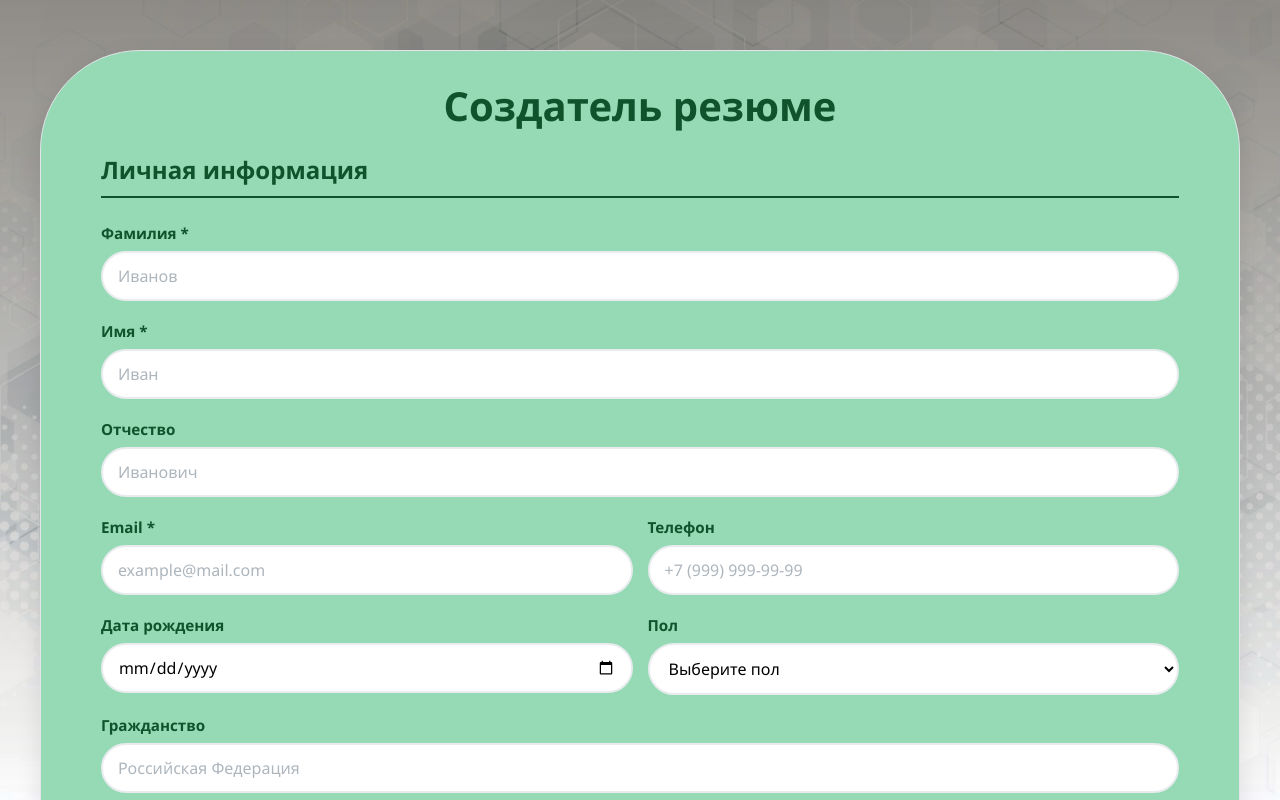
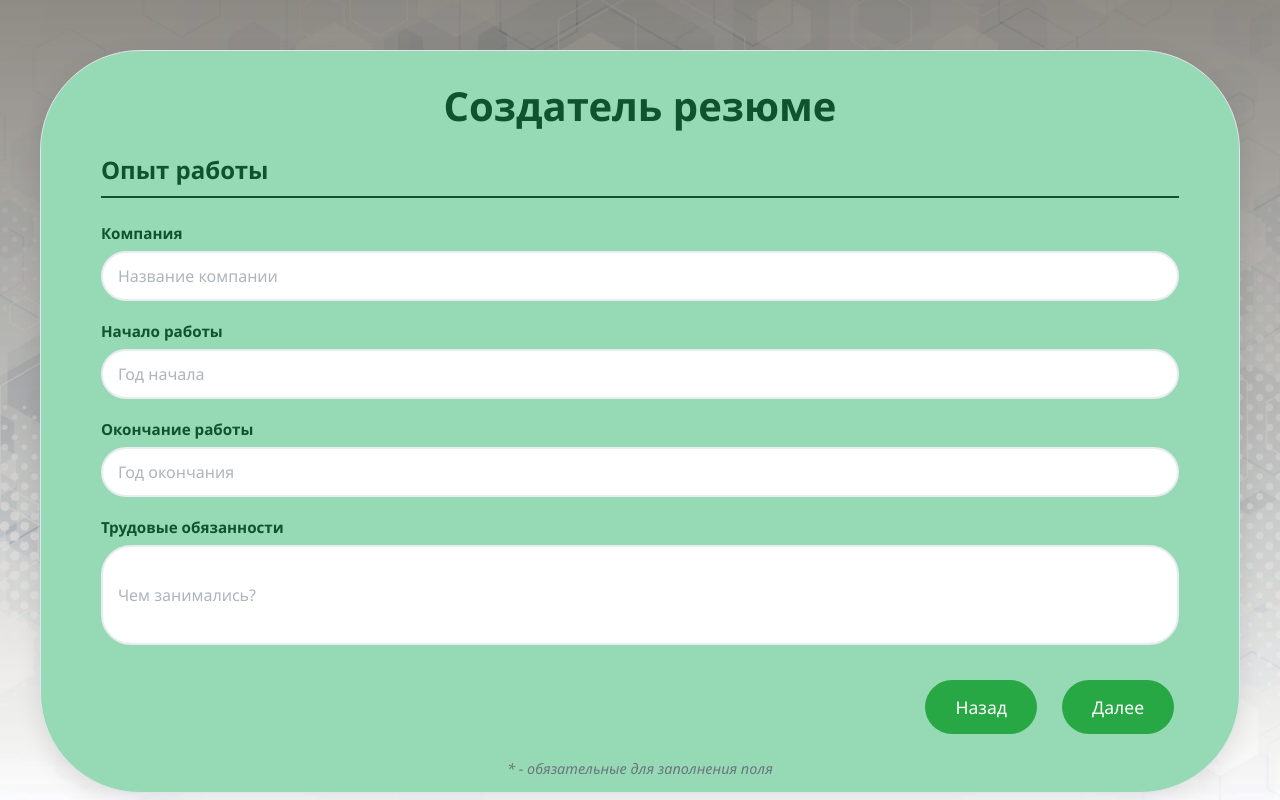
Before and after one commit to MatveyMahlyshev/resume-generator, a React (Create React App) app in the folder frontend/: page / in a window 1280 px wide. Shown: the top 800 px of the page. Built offline with nearby package versions, Linux system fonts and the light colour scheme.

Commit message:
Experience form

```diff
--- a/frontend/src/App.css
+++ b/frontend/src/App.css
@@ -86,6 +86,15 @@ header p {
 .form-group {
   margin-bottom: 20px;
 }
+
+.form-group-description {
+  margin-bottom: 20px;
+}
+
+.form-group-description input{
+  height: 100px;
+}
+
 
 .form-row {
   display: grid;
--- a/frontend/src/App.tsx
+++ b/frontend/src/App.tsx
@@ -1,33 +1,12 @@
 // src/App.tsx
 import React, { useState } from 'react';
 import './App.css';
-import { ResumeData, PersonalInfo, Education, Experience } from './types/resume';
+import { ResumeData, PersonalInfo, Education, Experience, initialResumeData } from './types/resume';
 import PersonalInfoForm from './components/PersonalInfoForm';
 import EducationInfoForm from './components/EducationInfoForm';
+import ExperienceInfoForm from './components/ExperienceInfoForm';
 // Начальное состояние резюме
-const initialResumeData: ResumeData = {
-  personalInfo: {
-    firstName: "",
-    lastName: "",
-    patronymic: "",
-    email: "",
-    phoneNumber: "",
-    socialNetworks: "",
-    dateOfBirth: "",
-    sex: "",
-    citizenship: ""
-  },
-  education: {
-    institution: "",
-    specialty: "",
-    degree: "",
-    yearOfBeginning: "",
-    yearOfEnding: "",
-  },
-  experience: [],
-  about: "",
-  skills: []
-};
+
 
 function App() {
   // Состояние резюме
@@ -61,7 +40,7 @@ function App() {
       <div className="container">
         <div className="form-section">
           <h1>Создатель резюме</h1>
-          {currentStep === 1 && (
+          {/* {currentStep === 1 && (
             <PersonalInfoForm
               data={resumeData.personalInfo}
               onUpdate={(data: PersonalInfo) => updateResumeData({ personalInfo: data })}
@@ -76,12 +55,12 @@ function App() {
               onNext={() => setCurrentStep(3)}
               onBack={() => setCurrentStep(1)}
             />
-          )}
+          )} */}
 
-          {currentStep === 3 && (
-            <ExperienceForm
+          {currentStep === 1 && (
+            <ExperienceInfoForm
               data={resumeData.experience}
-              onUpdate={(data: Experience[]) => updateResumeData({ experience: data })}
+              onUpdate={(data: Experience) => updateResumeData({ experience: data })}
               onNext={() => setCurrentStep(4)}
               onBack={() => setCurrentStep(2)}
             />
@@ -110,23 +89,6 @@ function App() {
     </div>
   );
 }
-
-
-const ExperienceForm: React.FC<{
-  data: Experience[];
-  onUpdate: (data: Experience[]) => void;
-  onNext: () => void;
-  onBack: () => void;
-}> = ({ onNext, onBack }) => (
-  <div>
-    <h2>Опыт работы</h2>
-    <p>Форма будет здесь...</p>
-    <div className="form-actions">
-      <button onClick={onBack}>← Назад</button>
-      <button onClick={onNext}>Далее → О себе</button>
-    </div>
-  </div>
-);
 
 const AboutForm: React.FC<{
   data: string;
--- a/frontend/src/components/EducationInfoForm.tsx
+++ b/frontend/src/components/EducationInfoForm.tsx
@@ -15,12 +15,6 @@ const EducationInfoForm: React.FC<PropsMid<Education>> = ({data, onUpdate, onNex
         e.preventDefault();
         onNext();
     };
-//   institution: string;
-//   specialty: string;
-//   degree: string;
-//   yearOfBegining: string;
-//   yearOfEnding: string
-
     return (
         <form onSubmit={handleSubmit} className="personal-info-form">
             <h2>Образование</h2>
--- a/frontend/src/components/ExperienceInfoForm.tsx
+++ b/frontend/src/components/ExperienceInfoForm.tsx
@@ -1,10 +1,77 @@
+import React from "react";
+import { Experience, PropsMid} from "../types/resume";
 
 
+const ExperienceInfoForm: React.FC<PropsMid<Experience>> = ({data, onUpdate, onNext, onBack}) => {
+    const handleChange = (field: keyof Experience, value: string) => {
+        onUpdate({
+            ...data,
+            [field]: value
+        })
+    };
 
+    const handleSubmit = (e: React.FormEvent) => {
+        e.preventDefault();
+        onNext();
+    };
+    return (
+        <form onSubmit={handleSubmit} className="personal-info-form">
+            <h2>Опыт работы</h2>
+            <div className="form-group">
+                <label htmlFor="company">Компания</label>
+                <input
+                id="company"
+                type="text"
+                value={data.company}
+                onChange={(e) => handleChange('company', e.target.value)}
+                placeholder="Название компании"
+                required
+                />
+            </div>
+            <div className="form-group">
+                <label htmlFor="startDate">Начало работы</label>
+                <input
+                id="startDate"
+                type="text"
+                value={data.startDate}
+                onChange={(e) => handleChange('startDate', e.target.value)}
+                placeholder="Год начала"
+                required
+                />
 
+            </div>
+            <div className="form-group">
+                <label htmlFor="endDate">Окончание работы</label>
+                <input
+                id="endDate"
+                type="text"
+                value={data.endDate}
+                onChange={(e) => handleChange('endDate', e.target.value)}
+                placeholder="Год окончания"
+                required
+                />
+            </div>
+            <div className="form-group-description">
+                <label htmlFor="description">Трудовые обязанности</label>
+                <input
+                id="description"
+                type="text"
+                value={data.description}
+                onChange={(e) => handleChange('description', e.target.value)}
+                placeholder="Чем занимались?"
+                required
+                />
+            </div>
+            <div className="form-actions">
+                <button type="button" onClick={onBack} className="back-btn">Назад</button>
+                <button type="button" onClick={onNext} className="next-btn">Далее</button>
+            </div>
+            <div className="form-note">
+                <p>* - обязательные для заполнения поля</p>
+            </div>
 
+        </form>
+    )
+}
 
-
-
-
-export {}
+export default ExperienceInfoForm;
--- a/frontend/src/types/resume.ts
+++ b/frontend/src/types/resume.ts
@@ -20,7 +20,7 @@ export interface Education {
 }
 
 export interface Experience {
-  id: string;
+  // id: string;
   company: string;
   position: string;
   startDate: string;
@@ -32,7 +32,7 @@ export interface Experience {
 export interface ResumeData {
     personalInfo: PersonalInfo;
     education: Education;
-    experience: Experience[];
+    experience: Experience;
     about: string,
     skills: string[];
 }
@@ -54,3 +54,33 @@ export interface PropsBack<Type> extends Props<Type>{
 export interface PropsMid<Type> extends PropsNext<Type>, PropsBack<Type>{
 
 }
+
+export const initialResumeData: ResumeData = {
+  personalInfo: {
+    firstName: "",
+    lastName: "",
+    patronymic: "",
+    email: "",
+    phoneNumber: "",
+    socialNetworks: "",
+    dateOfBirth: "",
+    sex: "",
+    citizenship: ""
+  },
+  education: {
+    institution: "",
+    specialty: "",
+    degree: "",
+    yearOfBeginning: "",
+    yearOfEnding: "",
+  },
+  experience: {
+    company: "",
+    position: "",
+    startDate: "",
+    endDate: "",
+    description:"",
+  },
+  about: "",
+  skills: []
+};
```
